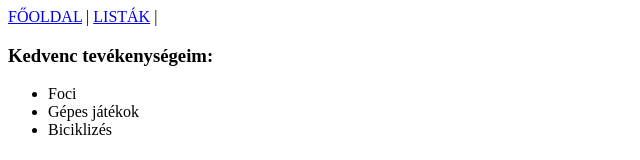
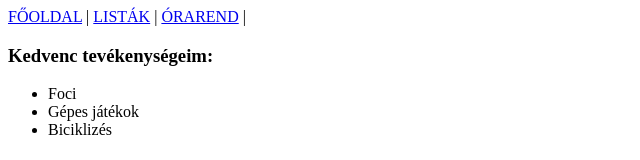
Before and after one commit to KiralyJozsef/IKT, a plain HTML site: page listak.html in a window 1280 px wide. Shown: the top 160 px of the page, without its empty margins (0-640 px from the left). Drawn offline with Linux system fonts and the light colour scheme.

Commit message:
index+listak.html

```diff
--- a/listak.html
+++ b/listak.html
@@ -9,6 +9,7 @@
     <nav>
         <a href="index.html">FŐOLDAL</a> |
         <a href="listak.html">LISTÁK</a> |
+        <a href="orarend.html">ÓRAREND</a> |
     </nav>
     <h3>Kedvenc tevékenységeim:</h3>
     <ul>
```
Also changed, not shown: index.html (+1 -0 lines).
